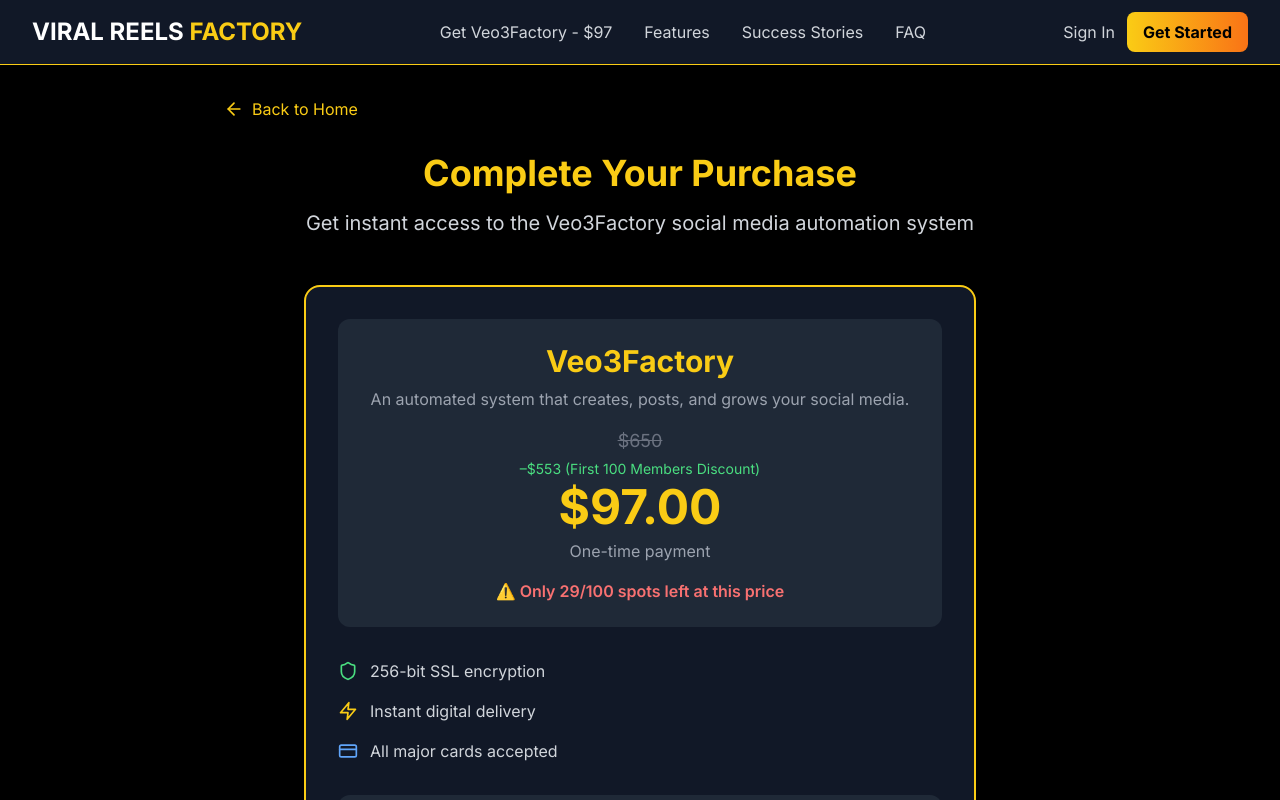
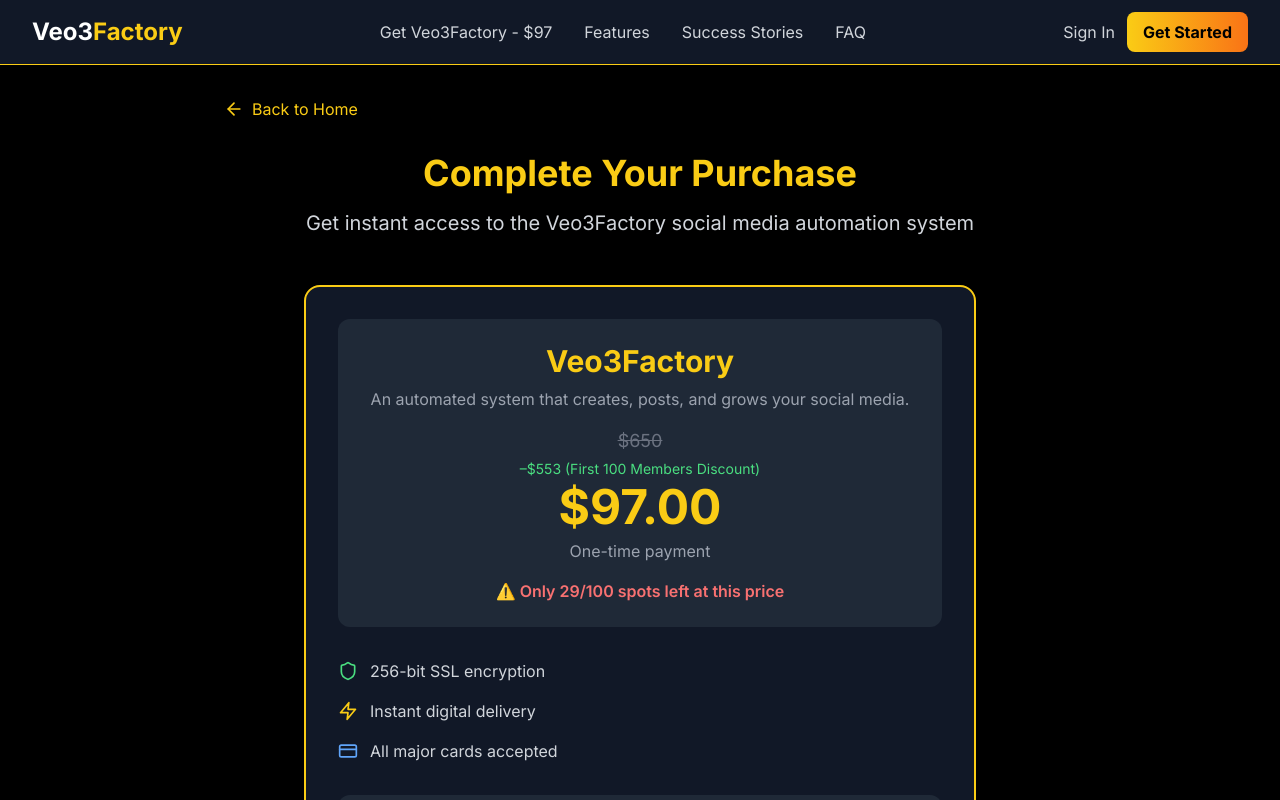
Before and after one commit to Qwixo/veo3factory-v0.3, a React (Vite) app: page /checkout in a window 1280 px wide. Shown: the top 800 px of the page. Built offline with nearby package versions, Linux system fonts and the light colour scheme; no server answers.

Commit message:
Updated Header.tsx

```diff
--- a/src/components/layout/Header.tsx
+++ b/src/components/layout/Header.tsx
@@ -14,7 +14,7 @@
         <div className="flex justify-between items-center h-16">
           <div className="flex items-center">
             <Link to="/" className="text-2xl font-bold text-yellow-400 hover:text-yellow-300 transition-colors">
-              <span className="text-white">VIRAL REELS</span> FACTORY
+              <span className="text-white">Veo3</span>Factory
             </Link>
           </div>
 
```
